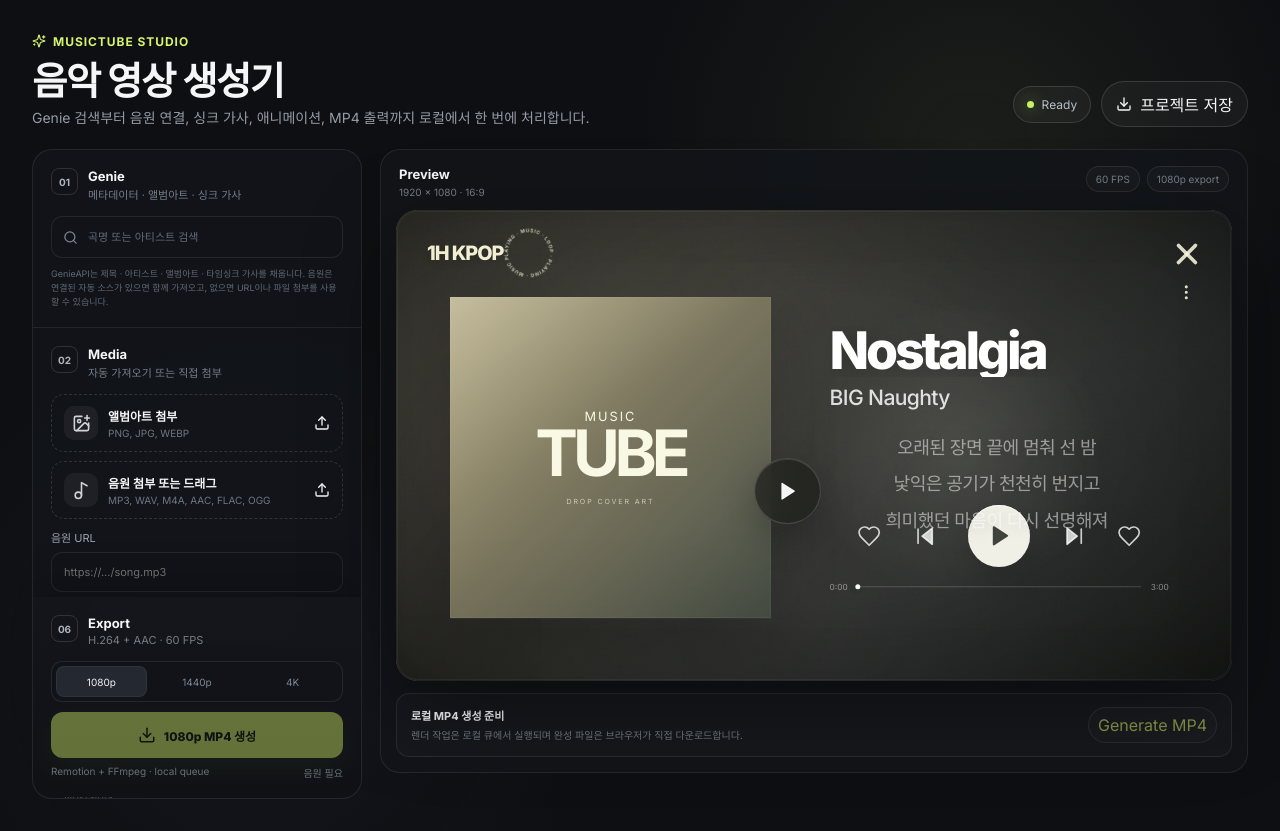
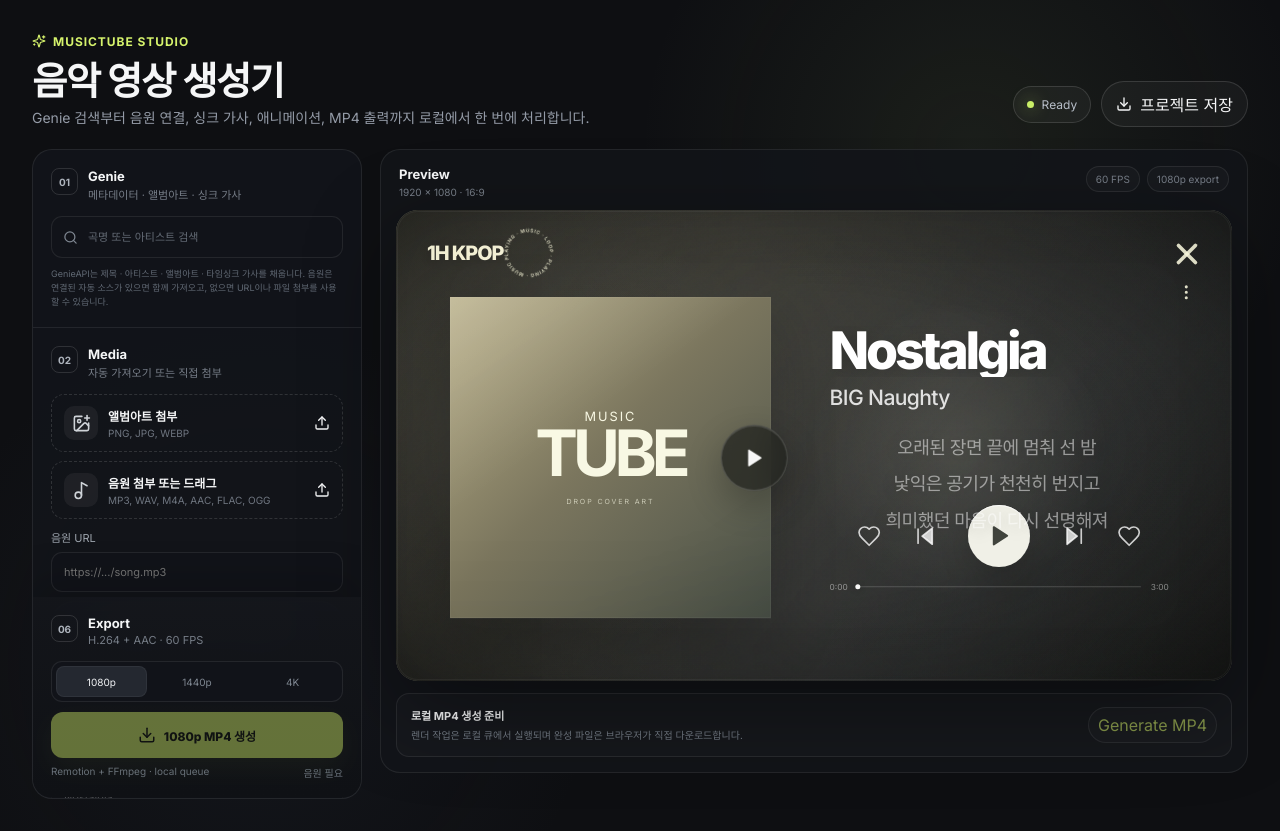
Before and after one commit to Pma10/MusicTube, a Next.js app: page / in a window 1280 px wide. Built offline with nearby package versions, Linux system fonts and the light colour scheme.

Commit message:
fix: preserve cover control positioning during motion

```diff
--- a/components/VideoPreview.tsx
+++ b/components/VideoPreview.tsx
@@ -159,6 +159,7 @@
             type="button"
             aria-label={isPlaying ? "Pause preview" : "Play preview"}
             onClick={onTogglePlay}
+            style={{ x: "-50%", y: "-50%" }}
             whileTap={{ scale: 0.92 }}
             initial={{ opacity: 0, scale: 0.82 }}
             animate={{ opacity: 1, scale: 1 }}
```
